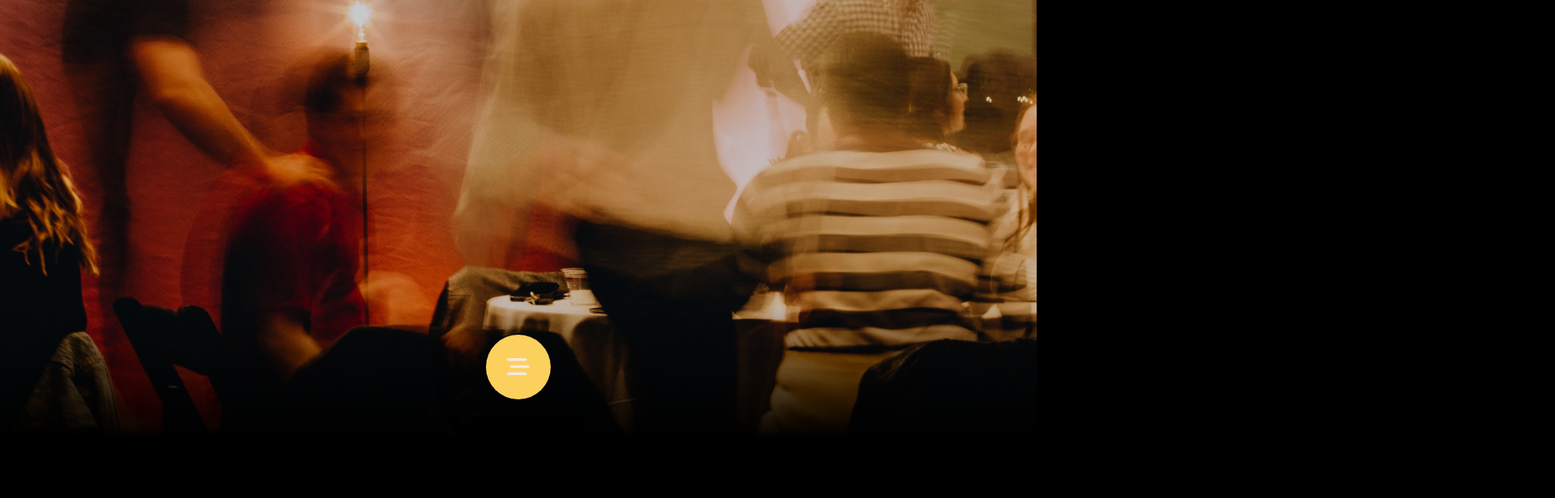
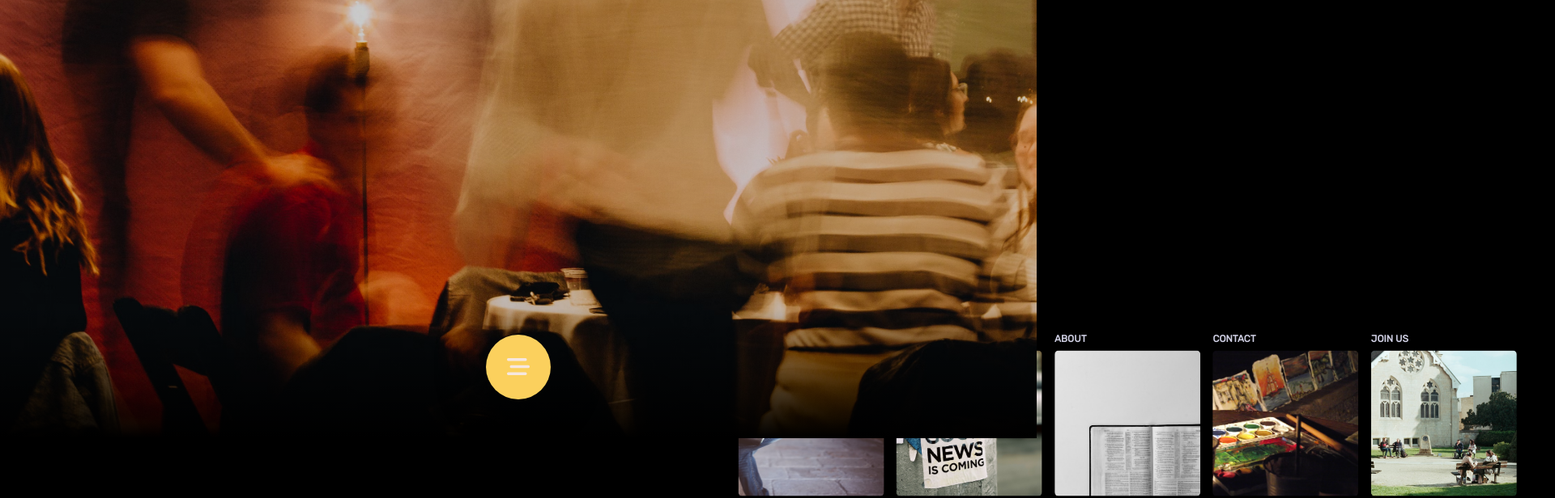
Before and after one commit to anyrobert/nav-bar, a plain HTML site: page index.html in a window 1280 px wide. Shown: the part 258-874 px from the top of the page at 81% size, 1920 px wide, since content can reach past the window. Before the commit the page ends 800 px from the top, so only its background shows below. Drawn offline with Linux system fonts and the light colour scheme.

Commit message:
feat: add proto image sliding

```diff
--- a/index.html
+++ b/index.html
@@ -12,29 +12,61 @@
       <article></article>
       <article></article>
     </div>
-    <nav id="nav">
+    <nav
+      id="nav"
+      data-mouse-down-at="0"
+      data-percentage="50"
+      data-prev-percentage="0"
+    >
       <div id="nav-links">
-        <a href="#" class="nav-link">
+        <a href="#" class="nav-link" draggable="false">
           <h2 class="nav-link-label rubik-font">Home</h2>
-          <img src="./assets/photo-1.jpeg" alt="image" class="nav-link-image" />
+          <img
+            src="./assets/photo-1.jpeg"
+            alt="image"
+            class="nav-link-image"
+            draggable="false"
+          />
         </a>
 
-        <a href="#" class="nav-link">
+        <a href="#" class="nav-link" draggable="false">
           <h2 class="nav-link-label rubik-font">Work</h2>
-          <img src="./assets/photo-2.jpeg" alt="image" class="nav-link-image" />
+          <img
+            src="./assets/photo-2.jpeg"
+            alt="image"
+            class="nav-link-image"
+            draggable="false"
+          />
         </a>
 
-        <a href="#" class="nav-link">
+        <a href="#" class="nav-link" draggable="false">
           <h2 class="nav-link-label rubik-font">About</h2>
-          <img src="./assets/photo-3.jpeg" alt="image" class="nav-link-image" />
+          <img
+            src="./assets/photo-3.jpeg"
+            alt="image"
+            class="nav-link-image"
+            draggable="false"
+          />
         </a>
-        <a href="#" class="nav-link">
+
+        <a href="#" class="nav-link" draggable="false">
           <h2 class="nav-link-label rubik-font">Contact</h2>
-          <img src="./assets/photo-4.jpeg" alt="image" class="nav-link-image" />
+          <img
+            src="./assets/photo-4.jpeg"
+            alt="image"
+            class="nav-link-image"
+            draggable="false"
+          />
         </a>
-        <a href="#" class="nav-link">
+
+        <a href="#" class="nav-link" draggable="false">
           <h2 class="nav-link-label rubik-font">Join Us</h2>
-          <img src="./assets/photo-5.jpeg" alt="image" class="nav-link-image" />
+          <img
+            src="./assets/photo-5.jpeg"
+            alt="image"
+            class="nav-link-image"
+            draggable="false"
+          />
         </a>
       </div>
     </nav>
--- a/index.js
+++ b/index.js
@@ -10,3 +10,57 @@ window.addEventListener("resize", () => {
   let vh = window.innerHeight * 0.01;
   document.documentElement.style.setProperty("--vh", `${vh}px`);
 });
+
+const nav = document.getElementById("nav");
+
+const handleOnDown = (e) => (nav.dataset.mouseDownAt = e.clientX);
+
+const handleOnUp = () => {
+  nav.dataset.mouseDownAt = "0";
+  nav.dataset.prevPercentage = nav.dataset.percentage;
+};
+
+const handleOnMove = (e) => {
+  if (nav.dataset.mouseDownAt === "0") return;
+
+  const mouseDelta = parseFloat(nav.dataset.mouseDownAt) - e.clientX,
+    maxDelta = window.innerWidth / 2;
+
+  const percentage = (mouseDelta / maxDelta) * -100,
+    nextPercentageUnconstrained =
+      parseFloat(nav.dataset.prevPercentage) + percentage,
+    nextPercentage = Math.max(Math.min(nextPercentageUnconstrained, 0), -100);
+
+  nav.dataset.percentage = nextPercentage;
+
+  nav.animate(
+    {
+      transform: `translateX(${nextPercentage}%)`,
+    },
+    { duration: 1200, fill: "forwards" }
+  );
+
+  for (const image of nav.getElementsByClassName("nav-link-image")) {
+    console.log(image);
+    image.animate(
+      {
+        objectPosition: `${100 + nextPercentage}% center`,
+      },
+      { duration: 1200, fill: "forwards" }
+    );
+  }
+};
+
+/* -- Had to add extra lines for touch events -- */
+
+window.onmousedown = (e) => handleOnDown(e);
+
+window.ontouchstart = (e) => handleOnDown(e.touches[0]);
+
+window.onmouseup = (e) => handleOnUp(e);
+
+window.ontouchend = (e) => handleOnUp(e.touches[0]);
+
+window.onmousemove = (e) => handleOnMove(e);
+
+window.ontouchmove = (e) => handleOnMove(e.touches[0]);
--- a/style.css
+++ b/style.css
@@ -10,6 +10,7 @@ article {
   height: calc(var(--vh, 1vh) * 100);
   margin: 0;
   background: #000;
+  overflow: hidden;
 }
 
 .articles {
@@ -74,12 +75,10 @@ nav {
   height: 50vh;
   width: 100%;
   position: absolute;
-  left: 0px;
   bottom: 0px;
   z-index: 1;
-  overflow-x: scroll;
   scroll-behavior: smooth;
-  scroll-snap-type: x mandatory;
+  transform: translateX(50%);
 }
 
 .rubik-font {
@@ -99,7 +98,6 @@ nav {
 
 #nav-links > .nav-link {
   text-decoration: none;
-  scroll-snap-align: center;
 }
 
 #nav-links > .nav-link:last-child {
@@ -114,11 +112,12 @@ nav {
 }
 
 #nav-links > .nav-link > .nav-link-image {
-  width: max(20vw, 300px);
-  aspect-ratio: 1.8 / 1;
   border-radius: 0.5rem;
   margin-top: 0.75rem;
+  width: max(20vw, 300px);
+  height: max(20vw, 300px);
   object-fit: cover;
+  object-position: 100% center;
 }
 
 #nav-toggle {
```
